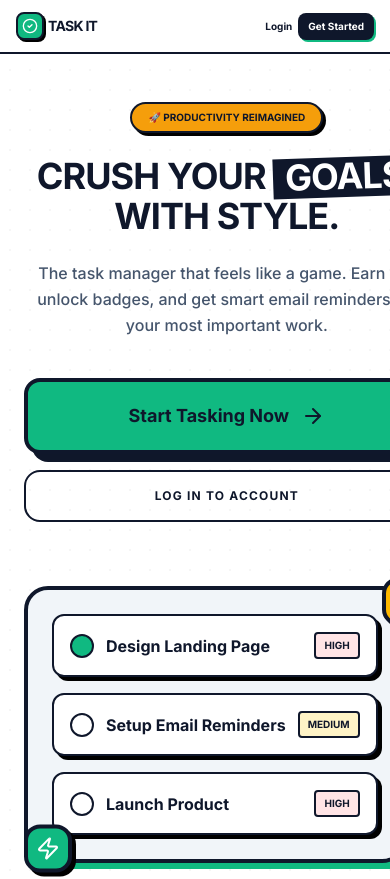
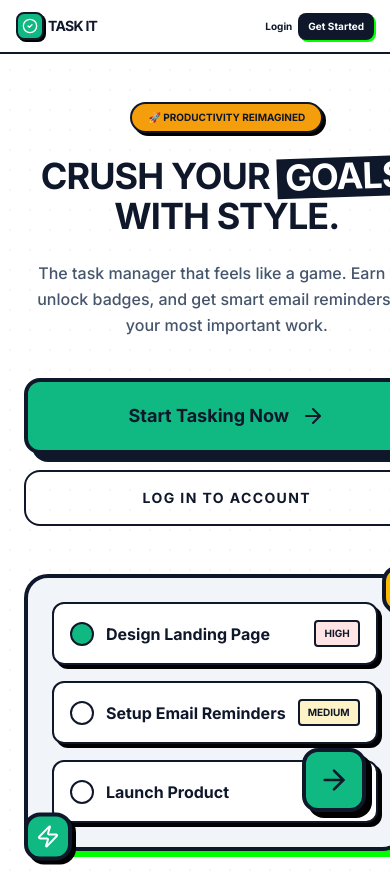
Before and after one commit to ajay235566/Task-Tracker, a React (Vite) app: page / in a window 390 px wide. Shown: the top 879 px of the page. Built offline with nearby package versions, Linux system fonts and the light colour scheme.

Commit message:
feat: Update accent colors for vibrancy
Replaces existing green accents with a brighter, more vibrant shade and adjusts some color variables for better contrast and consistency. This change aims to enhance the "vibrant" aspect of the task tracker.

```diff
--- a/index.html
+++ b/index.html
@@ -3,7 +3,7 @@
   <head>
     <meta charset="UTF-8" />
     <meta name="viewport" content="width=device-width, initial-scale=1.0" />
-    <title>Task It..</title>
+    <title>Task It.</title>
     <!-- Google tag (gtag.js) -->
     <script async src="https://www.googletagmanager.com/gtag/js?id=G-5Y057THFDV"></script>
     <script>
--- a/server.ts
+++ b/server.ts
@@ -143,7 +143,7 @@ app.post('/api/auth/forgot-password', async (req, res) => {
             <p>Hi <strong>${user.name}</strong>,</p>
             <p>You requested a password reset for your Vibrant Tasker account.</p>
             <div style="margin: 30px 0;">
-              <a href="${resetLink}" style="background: #10b981; color: white; padding: 12px 24px; text-decoration: none; border-radius: 8px; font-weight: bold; border: 2px solid #0f172a; box-shadow: 4px 4px 0px 0px #0f172a;">Reset Password</a>
+              <a href="${resetLink}" style="background: #00FF00; color: #0f172a; padding: 12px 24px; text-decoration: none; border-radius: 8px; font-weight: bold; border: 2px solid #0f172a; box-shadow: 4px 4px 0px 0px #0f172a;">Reset Password</a>
             </div>
             <p>If you didn't request this, you can safely ignore this email.</p>
             <p style="color: #64748b; font-size: 12px;">- Vibrant Tasker Team</p>
@@ -235,7 +235,7 @@ app.post('/api/contact', async (req, res) => {
         text: `Name: ${name}\nEmail: ${email}\n\nMessage:\n${message}`,
         html: `
           <div style="font-family: sans-serif; padding: 20px; border: 4px solid #0f172a; border-radius: 12px;">
-            <h1 style="margin-top: 0; color: #10b981;">New Contact Message</h1>
+            <h1 style="margin-top: 0; color: #00FF00;">New Contact Message</h1>
             <p><strong>From:</strong> ${name} (${email})</p>
             <p><strong>Subject:</strong> ${subject}</p>
             <div style="background: #f8fafc; padding: 15px; border-left: 4px solid #0f172a; margin: 20px 0;">
@@ -503,7 +503,7 @@ setInterval(async () => {
                 <h1 style="margin-top: 0;">Task Reminder</h1>
                 <p>Hi <strong>${user.name}</strong>,</p>
                 <p>This is a reminder that your task <strong>"${task.title}"</strong> is due on <strong>${task.dueDate}</strong>.</p>
-                <div style="background: #f8fafc; padding: 15px; border-left: 4px solid #10b981; margin: 20px 0;">
+                <div style="background: #f8fafc; padding: 15px; border-left: 4px solid #00FF00; margin: 20px 0;">
                   <p style="margin: 0;"><strong>Description:</strong> ${task.description}</p>
                   <p style="margin: 5px 0 0 0;"><strong>Priority:</strong> ${task.priority.toUpperCase()}</p>
                 </div>
--- a/src/components/LandingPage.tsx
+++ b/src/components/LandingPage.tsx
@@ -132,7 +132,7 @@ export const LandingPage: React.FC<LandingPageProps> = ({ onLogin, onSignup, onC
             whileHover={{ scale: 1.05, translateZ: 0 }}
             whileTap={{ scale: 0.95 }}
             onClick={() => { trackEvent('landing_signup_click'); onSignup(); }}
-            className="bg-slate-900 text-white px-2.5 sm:px-6 py-1.5 sm:py-2 rounded-lg font-bold text-[10px] sm:text-sm shadow-[2px_2px_0px_0px_rgba(16,185,129,1)] sm:shadow-[4px_4px_0px_0px_rgba(16,185,129,1)] hover:shadow-none hover:translate-x-[1px] sm:hover:translate-x-[2px] hover:translate-y-[1px] sm:hover:translate-y-[2px] transition-all whitespace-nowrap"
+            className="bg-slate-900 text-white px-2.5 sm:px-6 py-1.5 sm:py-2 rounded-lg font-bold text-[10px] sm:text-sm shadow-[2px_2px_0px_0px_rgba(0,255,0,1)] sm:shadow-[4px_4px_0px_0px_rgba(0,255,0,1)] hover:shadow-none hover:translate-x-[1px] sm:hover:translate-x-[2px] hover:translate-y-[1px] sm:hover:translate-y-[2px] transition-all whitespace-nowrap"
           >
             Get Started
           </motion.button>
@@ -140,10 +140,10 @@ export const LandingPage: React.FC<LandingPageProps> = ({ onLogin, onSignup, onC
       </nav>
 
       {/* Hero Section */}
-      <section className="relative pt-12 sm:pt-20 pb-16 sm:pb-32 px-6 sm:px-6 max-w-7xl mx-auto grid lg:grid-cols-2 gap-16 sm:gap-12 items-center z-10">
+      <section className="relative pt-12 sm:pt-20 pb-16 sm:pb-20 px-6 sm:px-6 max-w-7xl mx-auto grid lg:grid-cols-2 gap-12 sm:gap-12 items-center z-10">
         <motion.div
-          initial={{ opacity: 0, y: 30 }}
-          animate={{ opacity: 1, y: 0 }}
+          initial={{ opacity: 0, x: -30 }}
+          animate={{ opacity: 1, x: 0 }}
           transition={{ duration: 0.6 }}
           className="text-center lg:text-left"
         >
@@ -156,7 +156,7 @@ export const LandingPage: React.FC<LandingPageProps> = ({ onLogin, onSignup, onC
             🚀 Productivity Reimagined
           </motion.div>
           <h1 className="text-4xl sm:text-8xl font-black leading-[1.1] sm:leading-[0.9] tracking-tight sm:tracking-tighter uppercase mb-6 break-words">
-            Crush your <span className="text-brand-primary inline-block transform -rotate-2 bg-slate-900 text-white px-3 sm:px-0 sm:bg-transparent sm:text-brand-primary">Goals</span> <br className="hidden sm:block" /> with style.
+            Crush your <span className="text-brand-primary inline-block transform -rotate-2 bg-slate-900 text-white px-2 sm:px-0 sm:bg-transparent sm:text-brand-primary">Goals</span> <br className="hidden sm:block" /> with style.
           </h1>
           <p className="text-base sm:text-xl text-slate-600 mb-10 max-w-lg mx-auto lg:mx-0 font-medium leading-relaxed">
             The task manager that feels like a game. Earn XP, unlock badges, and get smart email reminders for your most important work.
@@ -173,7 +173,7 @@ export const LandingPage: React.FC<LandingPageProps> = ({ onLogin, onSignup, onC
             </motion.button>
             <button
               onClick={onLogin}
-              className="sm:hidden text-slate-900 font-black uppercase tracking-widest text-xs py-4 border-2 border-slate-900 rounded-2xl hover:bg-slate-50 transition-colors"
+              className="sm:hidden text-slate-900 font-black uppercase tracking-widest text-sm py-4 border-2 border-slate-900 rounded-2xl hover:bg-slate-50 transition-colors"
             >
               Log In to Account
             </button>
@@ -188,7 +188,7 @@ export const LandingPage: React.FC<LandingPageProps> = ({ onLogin, onSignup, onC
         >
           <motion.div
             whileHover={{ rotate: 1, scale: 1.01 }}
-            className="bg-slate-100 border-4 border-slate-900 rounded-3xl p-6 sm:p-8 shadow-[6px_6px_0px_0px_rgba(16,185,129,1)] sm:shadow-[12px_12px_0px_0px_rgba(16,185,129,1)]"
+            className="bg-slate-100 border-4 border-slate-900 rounded-3xl p-6 sm:p-8 shadow-[6px_6px_0px_0px_rgba(0,255,0,1)] sm:shadow-[12px_12px_0px_0px_rgba(0,255,0,1)]"
           >
             <div className="space-y-4">
               {[
@@ -361,7 +361,7 @@ export const LandingPage: React.FC<LandingPageProps> = ({ onLogin, onSignup, onC
             <p className="text-base sm:text-xl font-medium text-slate-800 max-w-2xl mx-auto leading-relaxed">Everything you need to stay organized, motivated, and ahead of your deadlines.</p>
           </div>
 
-          <div className="grid grid-cols-1 sm:grid-cols-2 lg:grid-cols-4 gap-6 sm:gap-8 pr-2 sm:pr-0">
+          <div className="grid md:grid-cols-2 lg:grid-cols-4 gap-8 pr-2 sm:pr-0">
             {[
               { title: 'Task Management', desc: 'Create, edit, and organize tasks with priorities and due dates. Use our intuitive drag-and-drop feel interface.', color: 'bg-white' },
               { title: 'Progress Tracking', desc: 'Watch your productivity soar with detailed stats and visual progress indicators for all your projects.', color: 'bg-white' },
@@ -375,13 +375,13 @@ export const LandingPage: React.FC<LandingPageProps> = ({ onLogin, onSignup, onC
                 viewport={{ once: true }}
                 transition={{ delay: i * 0.1 }}
                 whileHover={{ y: -10, rotate: i % 2 === 0 ? 1 : -1 }}
-                className={`${item.color} border-4 border-slate-900 p-6 sm:p-8 rounded-[2rem] shadow-[6px_6px_0px_0px_rgba(0,0,0,1)] sm:shadow-[8px_8px_0px_0px_rgba(0,0,0,1)] hover:shadow-[12px_12px_0px_0px_rgba(0,0,0,1)] transition-all group`}
+                className={`${item.color} border-4 border-slate-900 p-8 rounded-[2rem] shadow-[6px_6px_0px_0px_rgba(0,0,0,1)] sm:shadow-[8px_8px_0px_0px_rgba(0,0,0,1)] hover:shadow-[12px_12px_0px_0px_rgba(0,0,0,1)] transition-all group`}
               >
-                <div className="w-10 h-10 sm:w-12 sm:h-12 bg-slate-100 border-2 border-slate-900 rounded-xl mb-4 sm:mb-6 flex items-center justify-center group-hover:bg-brand-primary transition-colors">
-                  <span className="font-black text-lg sm:text-xl">{i + 1}</span>
+                <div className="w-12 h-12 bg-slate-100 border-2 border-slate-900 rounded-xl mb-6 flex items-center justify-center group-hover:bg-brand-primary transition-colors">
+                  <span className="font-black text-xl">{i + 1}</span>
                 </div>
-                <h3 className="text-lg sm:text-xl font-black uppercase mb-3 sm:mb-4 tracking-tight">{item.title}</h3>
-                <p className="text-xs sm:text-sm text-slate-600 font-medium leading-relaxed">{item.desc}</p>
+                <h3 className="text-xl font-black uppercase mb-4 tracking-tight">{item.title}</h3>
+                <p className="text-sm text-slate-600 font-medium leading-relaxed">{item.desc}</p>
               </motion.div>
             ))}
           </div>
@@ -399,7 +399,7 @@ export const LandingPage: React.FC<LandingPageProps> = ({ onLogin, onSignup, onC
                 initial={{ opacity: 0, scale: 0.95 }}
                 whileInView={{ opacity: 1, scale: 1 }}
                 viewport={{ once: true }}
-                className="relative bg-white border-4 border-slate-900 rounded-[2.5rem] p-6 sm:p-10 shadow-[10px_10px_0px_0px_rgba(16,185,129,1)] sm:shadow-[20px_20px_0px_0px_rgba(16,185,129,1)]"
+                className="relative bg-white border-4 border-slate-900 rounded-[2.5rem] p-6 sm:p-10 shadow-[10px_10px_0px_0px_rgba(0,255,0,1)] sm:shadow-[20px_20px_0px_0px_rgba(0,255,0,1)]"
               >
                 <div className="space-y-4">
                   {[
@@ -434,7 +434,7 @@ export const LandingPage: React.FC<LandingPageProps> = ({ onLogin, onSignup, onC
               viewport={{ once: true }}
               className="order-1 lg:order-2"
             >
-              <div className="inline-block bg-emerald-100 border-2 border-slate-900 px-3 py-1 rounded-full text-xs font-black uppercase mb-4 shadow-[2px_2px_0px_0px_rgba(0,0,0,1)]">
+              <div className="inline-block bg-brand-primary/20 border-2 border-slate-900 px-3 py-1 rounded-full text-xs font-black uppercase mb-4 shadow-[2px_2px_0px_0px_rgba(0,0,0,1)]">
                 Gamified Experience
               </div>
               <h2 className="text-xl sm:text-6xl font-black uppercase tracking-tight sm:tracking-tighter mb-6 leading-tight sm:leading-none">
@@ -480,7 +480,7 @@ export const LandingPage: React.FC<LandingPageProps> = ({ onLogin, onSignup, onC
                 { title: 'Students', desc: 'Track assignments, exams, and study sessions with ease.', color: 'bg-rose-100', rotate: 'rotate-1' },
                 { title: 'Creatives', desc: 'Manage projects, deadlines, and creative breakthroughs.', color: 'bg-amber-100', rotate: '-rotate-1' },
                 { title: 'Teams', desc: 'Keep your personal workflow sharp while staying on top of work.', color: 'bg-indigo-100', rotate: '-rotate-2' },
-                { title: 'Gamers', desc: 'Level up your real-life stats just like your favorite RPG.', color: 'bg-emerald-100', rotate: 'rotate-2' }
+                { title: 'Gamers', desc: 'Level up your real-life stats just like your favorite RPG.', color: 'bg-brand-primary/20', rotate: 'rotate-2' }
               ].map((type, i) => (
                 <motion.div
                   key={i}
@@ -521,14 +521,12 @@ export const LandingPage: React.FC<LandingPageProps> = ({ onLogin, onSignup, onC
       </section>
 
       {/* Features Grid */}
-      <section className="py-20 sm:py-32 bg-slate-900 text-white relative overflow-hidden">
-        <div className="absolute top-0 left-0 w-full h-full bg-[radial-gradient(#ffffff10_1px,transparent_1px)] [background-size:32px_32px] opacity-20" />
-        <div className="max-w-7xl mx-auto px-6 sm:px-6 relative z-10">
-          <div className="text-center mb-16 sm:mb-20">
-            <h2 className="text-3xl sm:text-6xl font-black uppercase tracking-tight sm:tracking-tighter mb-6 leading-[1.1] sm:leading-none">Core Features</h2>
-            <p className="text-slate-400 font-medium max-w-xl mx-auto">Everything you need to level up your life.</p>
+      <section className="py-12 sm:py-20 bg-slate-900 text-white">
+        <div className="max-w-7xl mx-auto px-4 sm:px-6">
+          <div className="text-center mb-10 sm:mb-16">
+            <h2 className="text-2xl sm:text-5xl font-black uppercase tracking-tighter mb-4 break-words">Core Features</h2>
           </div>
-          <div className="grid grid-cols-1 md:grid-cols-3 gap-8 sm:gap-12">
+          <div className="grid md:grid-cols-3 gap-8">
             {[
               { icon: <Zap className="text-amber-400" />, title: 'Gamified XP', desc: 'Level up as you complete tasks and unlock exclusive badges. Your productivity becomes your score.' },
               { icon: <Bell className="text-brand-primary" />, title: 'Smart Reminders', desc: 'Never miss a deadline with automated email notifications. We keep you on track even when you are away.' },
@@ -536,23 +534,33 @@ export const LandingPage: React.FC<LandingPageProps> = ({ onLogin, onSignup, onC
             ].map((f, i) => (
               <motion.div
                 key={i}
-                initial={{ opacity: 0, y: 20 }}
-                whileInView={{ opacity: 1, y: 0 }}
-                viewport={{ once: true }}
-                transition={{ delay: i * 0.1 }}
                 whileHover={{ y: -10, scale: 1.02 }}
-                className="bg-slate-800 border-4 border-white p-8 rounded-[2.5rem] shadow-[8px_8px_0px_0px_rgba(16,185,129,1)] hover:shadow-[12px_12px_0px_0px_rgba(16,185,129,1)] transition-all"
+                className="bg-slate-800 border-4 border-white p-8 rounded-2xl shadow-[8px_8px_0px_0px_rgba(0,255,0,1)] hover:shadow-[12px_12px_0px_0px_rgba(0,255,0,1)] transition-all"
               >
-                <div className="w-14 h-14 bg-slate-700 border-2 border-white rounded-2xl flex items-center justify-center mb-8">
+                <div className="w-12 h-12 bg-slate-700 border-2 border-white rounded-lg flex items-center justify-center mb-6">
                   {f.icon}
                 </div>
-                <h3 className="text-2xl font-black uppercase mb-4 tracking-tight">{f.title}</h3>
-                <p className="text-slate-400 font-medium leading-relaxed">{f.desc}</p>
+                <h3 className="text-2xl font-black uppercase mb-2">{f.title}</h3>
+                <p className="text-slate-400 font-medium">{f.desc}</p>
               </motion.div>
             ))}
           </div>
         </div>
       </section>
+
+      {/* Mobile Floating Action Button */}
+      <div className="sm:hidden fixed bottom-8 right-6 z-[60]">
+        <motion.button
+          initial={{ scale: 0, rotate: -45 }}
+          animate={{ scale: 1, rotate: 0 }}
+          whileHover={{ scale: 1.1 }}
+          whileTap={{ scale: 0.9 }}
+          onClick={onSignup}
+          className="w-16 h-16 bg-brand-primary border-4 border-slate-900 rounded-2xl shadow-[6px_6px_0px_0px_rgba(0,0,0,1)] flex items-center justify-center text-slate-900"
+        >
+          <ArrowRight size={32} />
+        </motion.button>
+      </div>
 
       {/* Footer */}
       <footer className="py-12 px-6 bg-white border-t-4 border-slate-900 flex flex-col items-center justify-center gap-8">
--- a/src/components/ResumeCreator.tsx
+++ b/src/components/ResumeCreator.tsx
@@ -240,7 +240,7 @@ export const ResumeCreator: React.FC = () => {
             </ul>
           </div>
 
-          <div className="bg-slate-900 text-white p-6 rounded-2xl shadow-[6px_6px_0px_0px_rgba(16,185,129,1)]">
+          <div className="bg-slate-900 text-white p-6 rounded-2xl shadow-[6px_6px_0px_0px_rgba(0,255,0,1)]">
             <h3 className="text-lg font-black uppercase mb-2">Ready to Apply?</h3>
             <p className="text-xs font-medium text-slate-400 mb-4">Export your resume as a PDF and start your journey.</p>
             <button
--- a/src/components/ScrambledText.tsx
+++ b/src/components/ScrambledText.tsx
@@ -56,7 +56,7 @@ const Letter = ({ char, isHovered }: { char: string, isHovered: boolean }) => {
         x: isHovered ? 0 : randomX,
         y: isHovered ? 0 : randomY,
         rotate: isHovered ? 0 : randomRotate,
-        color: isHovered ? "#10b981" : "#94a3b8",
+        color: isHovered ? "#00FF00" : "#94a3b8",
         scale: isHovered ? 1.2 : 0.9,
         opacity: isHovered ? 1 : 0.7,
         marginRight: isHovered ? "0.02em" : "0em",
--- a/src/components/TaskCard.tsx
+++ b/src/components/TaskCard.tsx
@@ -15,7 +15,7 @@ export const TaskCard: React.FC<TaskCardProps> = ({ task, onDelete, onEdit, onSt
   const isDone = task.status === 'done';
 
   const priorityColors = {
-    low: 'bg-emerald-100 text-emerald-700 border-emerald-200',
+    low: 'bg-brand-primary/10 text-brand-primary border-brand-primary/20',
     medium: 'bg-amber-100 text-amber-700 border-amber-200',
     high: 'bg-rose-100 text-rose-700 border-rose-200',
   };
```
Also changed, not shown: src/App.tsx (+4 -4 lines).
